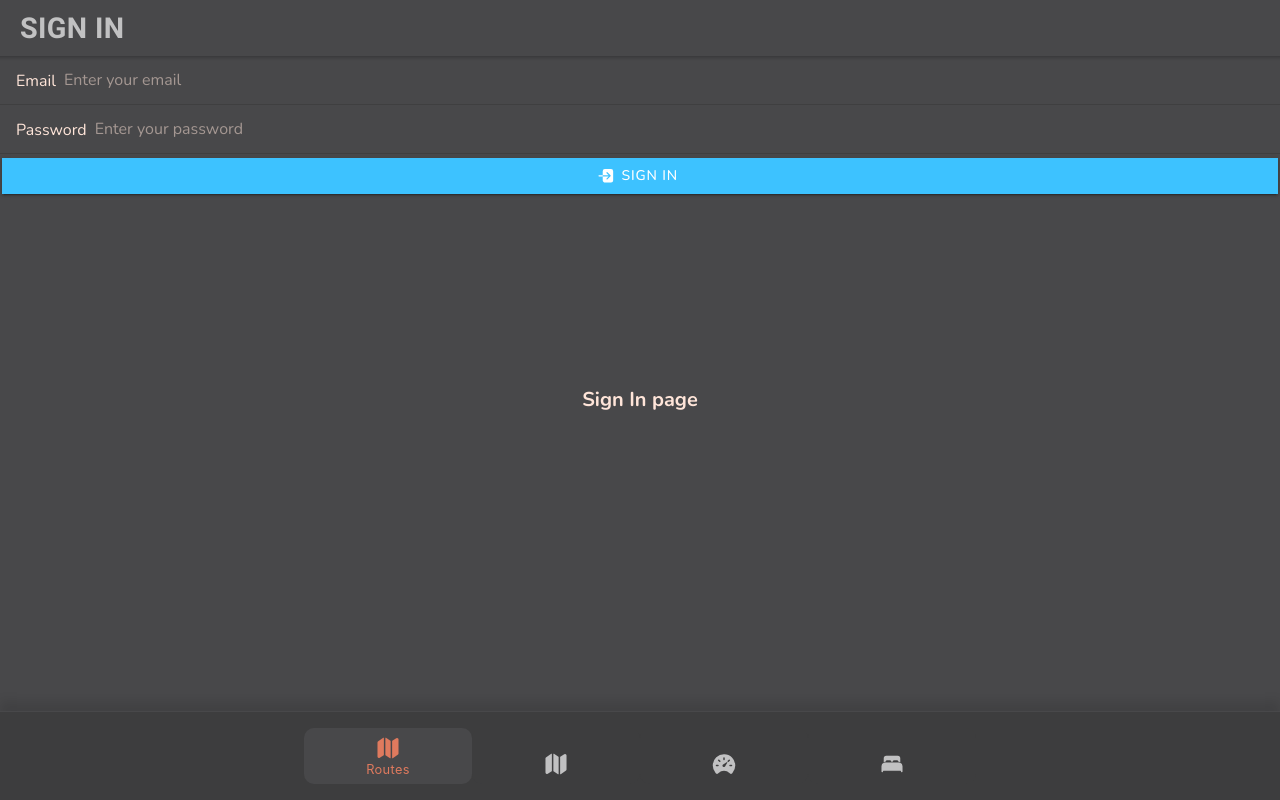
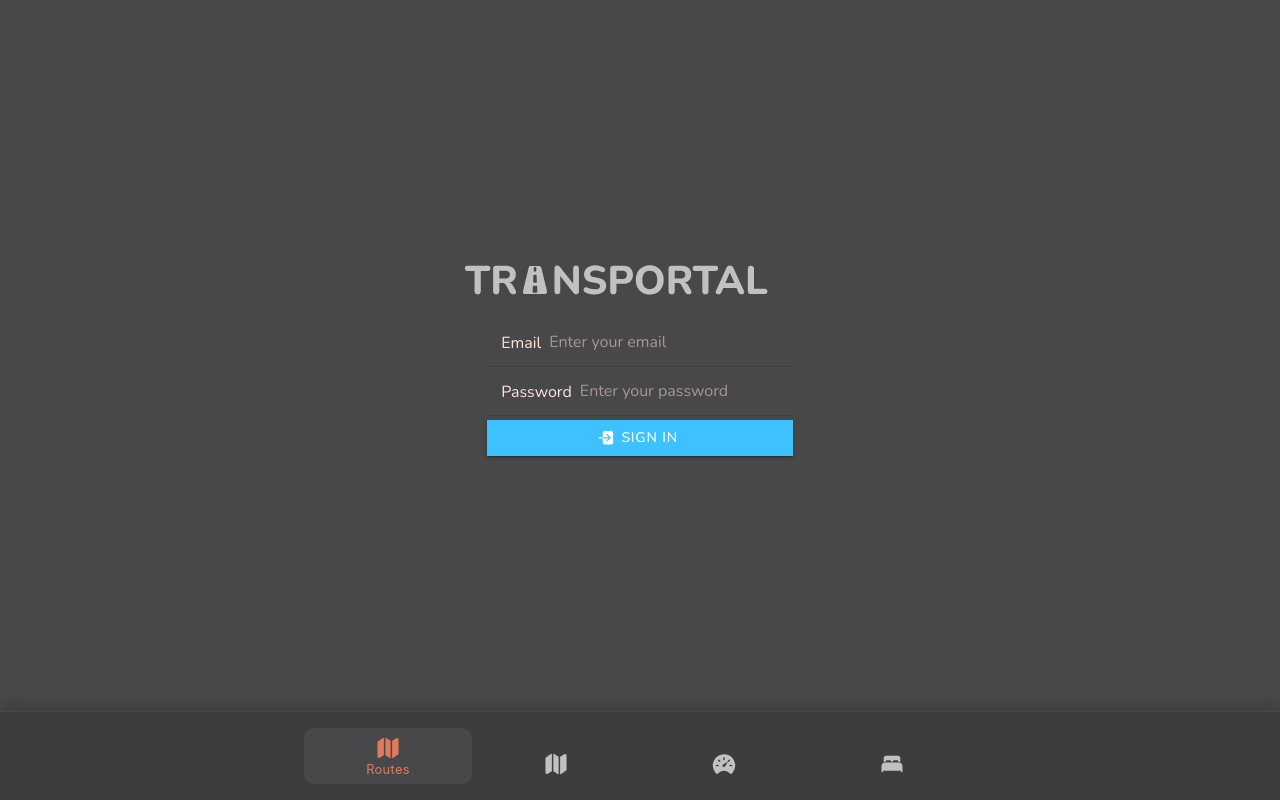
Before and after one commit to michael-maust/Transportal, a React (Create React App) app: page /signin in a window 1280 px wide. Built offline with nearby package versions, Linux system fonts and the light colour scheme.

Commit message:
Update SignIn.jsx

```diff
--- a/src/pages/SignIn.jsx
+++ b/src/pages/SignIn.jsx
@@ -16,6 +16,7 @@ import { logIn } from "ionicons/icons";
 import { supabase } from "../supabase";
 import { useAuth } from "../contexts/Auth";
 import { useHistory } from "react-router-dom";
+import logo from "../assets/pictures/logo";
 
 const SignIn = () => {
   const [email, setEmail] = useState("");
@@ -47,12 +48,25 @@ const SignIn = () => {
 
   return (
     <IonPage>
-      <IonHeader >
-        <IonToolbar>
-          <IonTitle>Sign In</IonTitle>
-        </IonToolbar>
-      </IonHeader>
-      <IonContent fullscreen>
+      <ion-content
+      class="ion-padding"
+      style={{overflow: "hidden"}}
+      fullscreen={true}
+    >
+      <div
+        style={{
+          display: "flex",
+          alignItems: "center",
+          justifyContent: "center",
+          flexDirection: "column",
+          gap: "8px",
+          width: "full",
+          height: "100%",
+          position: "relative",
+        }}
+      >
+        {logo}
+
         <form onSubmit={handleSubmit}>
           <IonItem>
             <IonLabel>Email</IonLabel>
@@ -81,7 +95,8 @@ const SignIn = () => {
           </IonToolbar>
         </IonHeader>
         <ExploreContainer name="Sign In page" />
-      </IonContent>
+        </div>
+      </ion-content>
     </IonPage>
   );
 };
```
